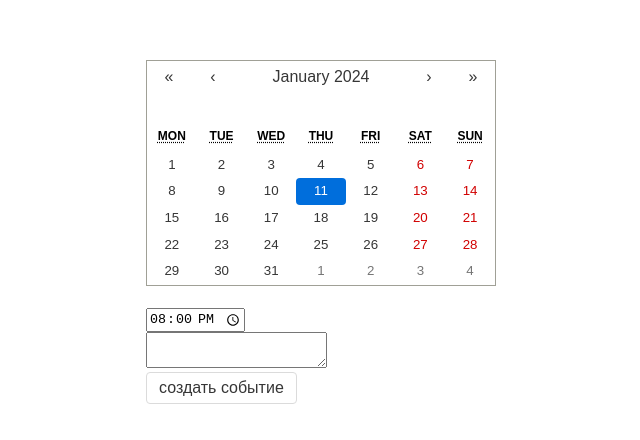
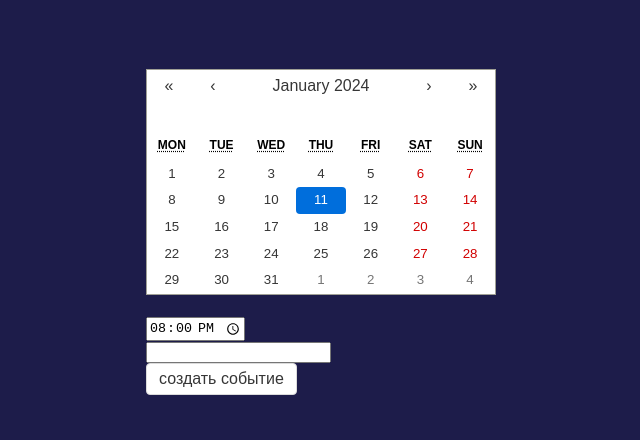
Before and after one commit to ArkadiyJS/my-calendary, a React (Create React App) app: page / in a window 1280 px wide. Shown: the part 168-608 px from the top of the page, without its empty margins (319-959 px from the left). Built offline with nearby package versions, Linux system fonts and the light colour scheme.

Commit message:
create perfect obj in eventForm

```diff
--- a/package.json
+++ b/package.json
@@ -10,6 +10,7 @@
     "react-calendar": "^4.8.0",
     "react-dom": "^18.2.0",
     "react-scripts": "5.0.1",
+    "uuidv4": "^6.2.13",
     "web-vitals": "^2.1.4"
   },
   "scripts": {
--- a/src/components/DayEvent.tsx
+++ b/src/components/DayEvent.tsx
@@ -1,4 +1,5 @@
 import React, { useState } from 'react';
+import { v4 as uuid } from "uuid";
 
 function DayEvent(props) {
 
@@ -7,9 +8,9 @@ const splitData = props.eve.split(' ')
 
 const dayMothYear = `${splitData[1]} ${splitData[2]} ${splitData[3]}`
 
-const dayZ = splitData[1]
+const monthZ = splitData[1]
 
-const monthZ = splitData[2]
+const dayZ = splitData[2]
 
 const yearZ = splitData[3]
 
@@ -17,13 +18,33 @@ const yearZ = splitData[3]
 
 const [pickTime , setTime] = useState('20:00')
 
+const [eventName, setEventName] = useState('')
 
+
+
+const handleSubmit = (e)=>{
+
+      e.preventDefault()
+
+    if(!!eventName){
+      const newEventDay ={
+        id: uuid(),
+        day:dayZ,
+        month:monthZ,
+        year: yearZ,
+        time:pickTime,
+        textEvent:eventName,
+      }
+       console.log(newEventDay)
+    }
+
+}
 
 
   return (
 
 
-    <div>
+    <form onSubmit={handleSubmit}>
       <div>
         <h1>{(!!props.eve) ? dayMothYear : ''}</h1>
 
@@ -35,17 +56,17 @@ const [pickTime , setTime] = useState('20:00')
       <label>
 
       <div>
-        <textarea></textarea>
+        <input type='text'  value={eventName}  onChange={(e)=>setEventName(e.target.value)} />
       </div>
 
       <div>
-        <button>создать событие</button>
+        <button type='submit'>создать событие</button>
       </div>
 
 
       </label>
 
-    </div>
+    </form>
   );
 }
 
--- a/src/index.css
+++ b/src/index.css
@@ -10,6 +10,9 @@ body {
   flex-direction: column;
   justify-content: center;
   align-items: center;
+
+
+  background-color: rgb(29, 28, 74);
 }
 
 button, select {
```
Also changed, not shown: 1 other file (tests, documents, lock files or other folders).
